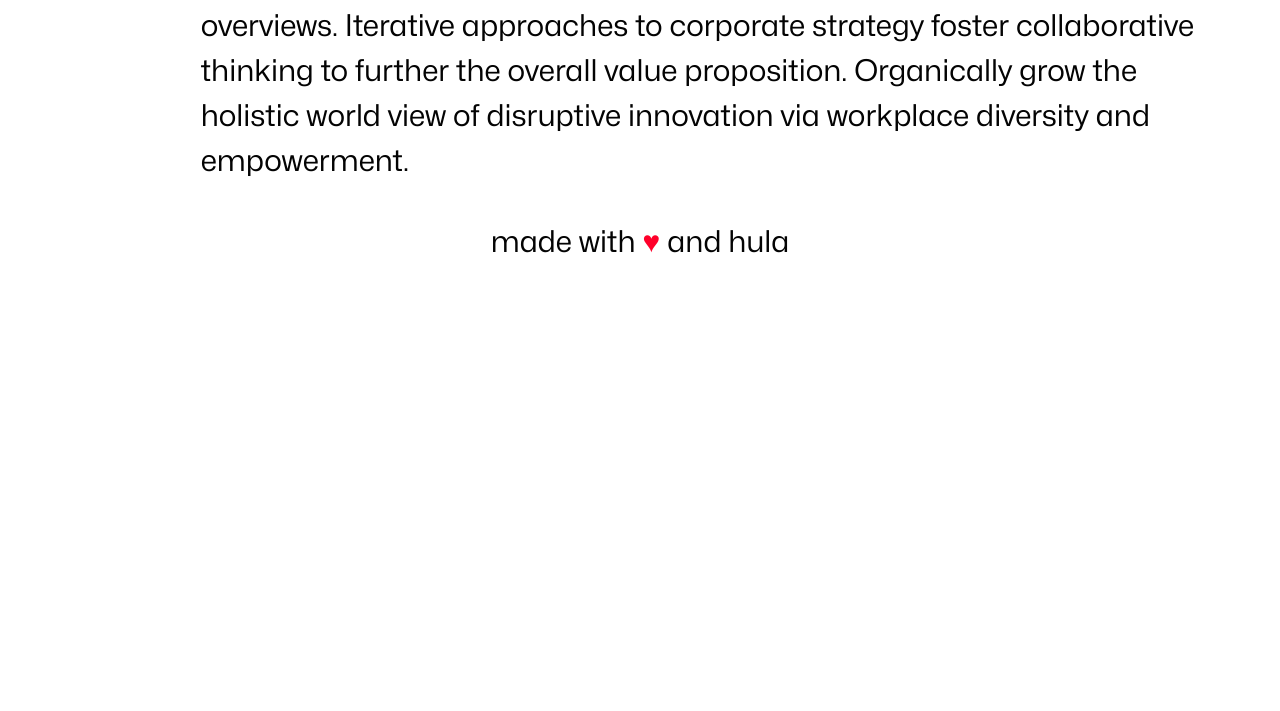
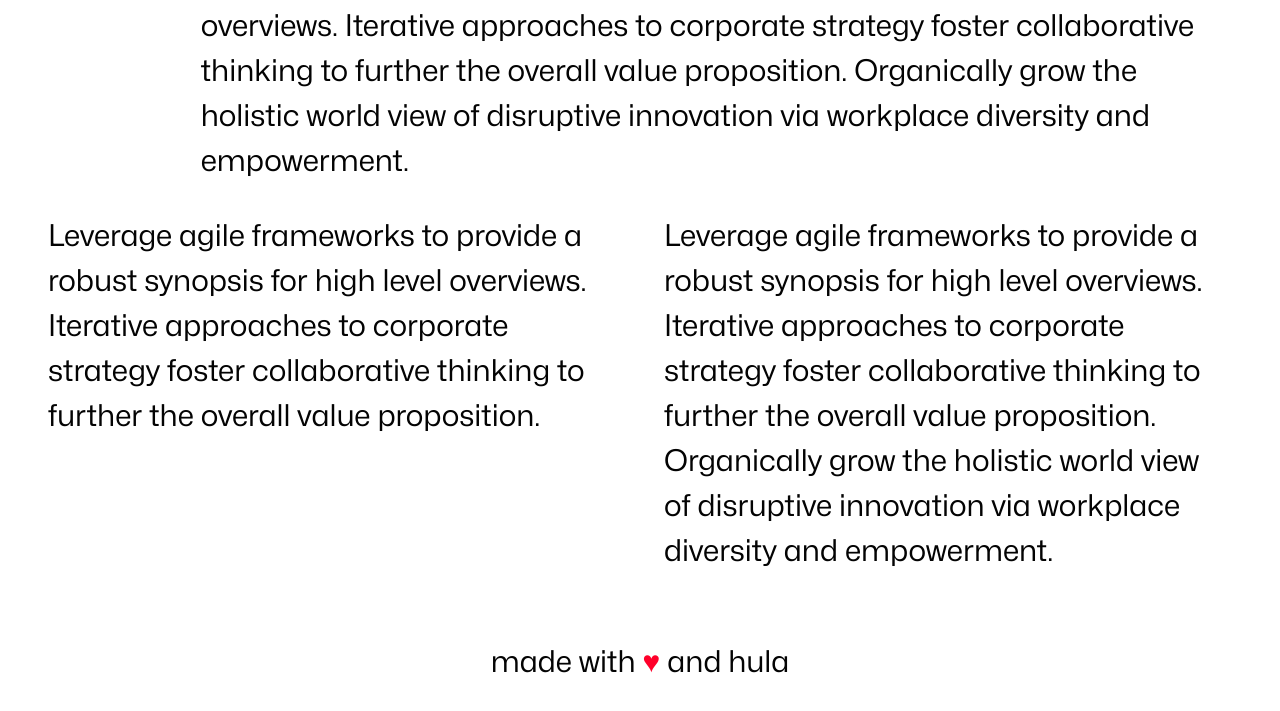
Before and after one commit to joxx/11ty-basics, an Eleventy site: page src/posts/post-with-example-page/example/index.md in a window 1280 px wide. Shown: the part 347-1058 px from the top of the page. Before the commit the page ends 800 px from the top, so only its background shows below. Built offline with nearby package versions, Linux system fonts and the light colour scheme; Eleventy itself is replaced by a stand-in of ours; files that its build step writes are made by us from their sources.

Commit message:
add grid and flow compositions for enhanced layout flexibility

```diff
--- /dev/null
+++ b/src/assets/css/compositions/flow.css
@@ -0,0 +1,8 @@
+/*
+FLOW COMPOSITION
+Like the Every Layout stack: https://every-layout.dev/layouts/stack/
+Info about this implementation: https://piccalil.li/quick-tip/flow-utility/
+*/
+.flow > * + * {
+  margin-top: var(--flow-space, 1em);
+}
--- /dev/null
+++ b/src/assets/css/compositions/grid.css
@@ -0,0 +1,36 @@
+/* AUTO GRID
+Related Every Layout: https://every-layout.dev/layouts/grid/
+More info on the flexible nature: https://piccalil.li/tutorial/create-a-responsive-grid-layout-with-no-media-queries-using-css-grid/
+A flexible layout that will create an auto-fill grid with
+configurable grid item sizes
+
+CUSTOM PROPERTIES AND CONFIGURATION
+--gutter (var(--space-s-m)): This defines the space
+between each item.
+
+--grid-min-item-size (14rem): How large each item should be
+ideally, as a minimum.
+
+--grid-placement (auto-fill): Set either auto-fit or auto-fill
+to change how empty grid tracks are handled */
+
+.grid {
+  display: grid;
+  grid-template-columns: repeat(
+    var(--grid-placement, auto-fill),
+    minmax(var(--grid-min-item-size, 16rem), 1fr)
+  );
+  gap: var(--gutter, var(--space-s-l));
+}
+
+/* A split 50/50 layout */
+.grid[data-layout="halves"] {
+  --grid-placement: auto-fit;
+  --grid-min-item-size: clamp(16rem, 50vw, 33rem);
+}
+
+/* Three column grid layout */
+.grid[data-layout="thirds"] {
+  --grid-placement: auto-fit;
+  --grid-min-item-size: clamp(16rem, 33%, 20rem);
+}
--- a/src/assets/css/main.css
+++ b/src/assets/css/main.css
@@ -6,6 +6,8 @@
 @import "compositions/repel.css";
 @import "compositions/wrapper.css";
 @import "compositions/sidebar.css";
+@import "compositions/grid.css";
+@import "compositions/flow.css";
 
 @import "blocks/header.css";
 @import "blocks/logo.css";
--- a/src/posts/post-with-example-page/example/index.md
+++ b/src/posts/post-with-example-page/example/index.md
@@ -5,9 +5,19 @@ description: This is an example page about css
 
 # {{title}}
 
-<div class="with-sidebar">
-    <div>sidebar</div>
-    <div>
-    Leverage agile frameworks to provide a robust synopsis for high level overviews. Iterative approaches to corporate strategy foster collaborative thinking to further the overall value proposition. Organically grow the holistic world view of disruptive innovation via workplace diversity and empowerment.
+<div class="flow">
+    <div class="with-sidebar">
+        <div>sidebar</div>
+        <div>
+        Leverage agile frameworks to provide a robust synopsis for high level overviews. Iterative approaches to corporate strategy foster collaborative thinking to further the overall value proposition. Organically grow the holistic world view of disruptive innovation via workplace diversity and empowerment.
+        </div>
     </div>
+
+    <div class="grid" data-layout="halves">
+        <div>Leverage agile frameworks to provide a robust synopsis for high level overviews. Iterative approaches to corporate strategy foster collaborative thinking to further the overall value proposition.</div>
+        <div>
+        Leverage agile frameworks to provide a robust synopsis for high level overviews. Iterative approaches to corporate strategy foster collaborative thinking to further the overall value proposition. Organically grow the holistic world view of disruptive innovation via workplace diversity and empowerment.
+        </div>
+    </div>
+
 </div>
```
